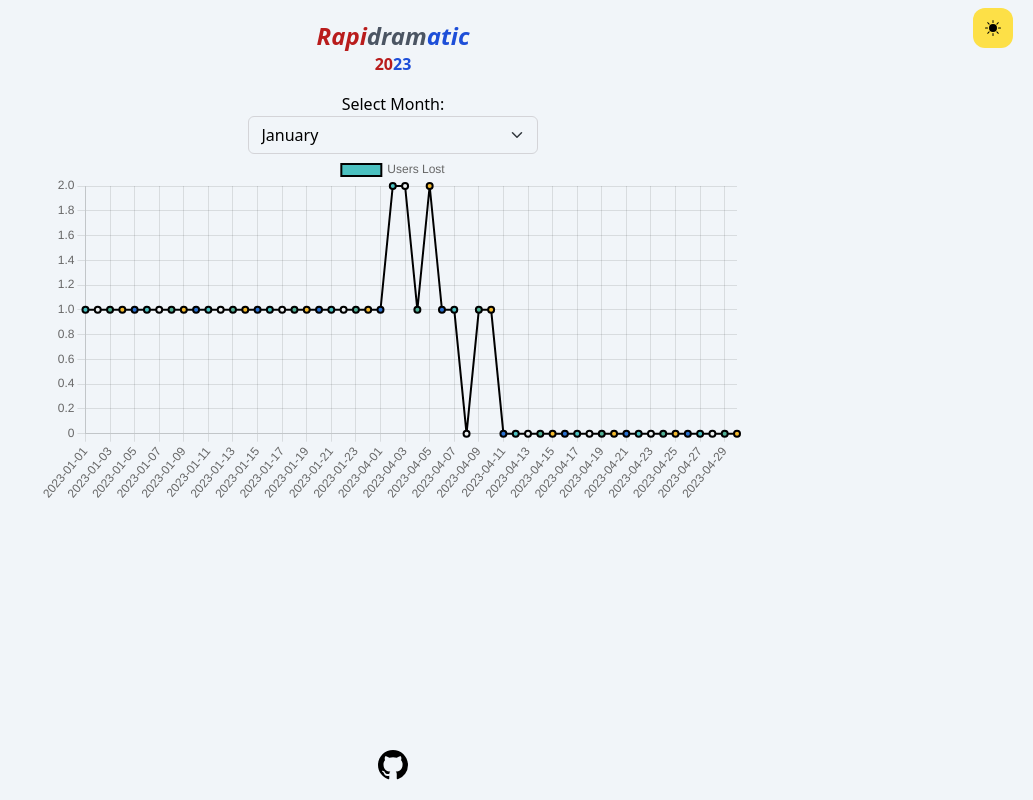
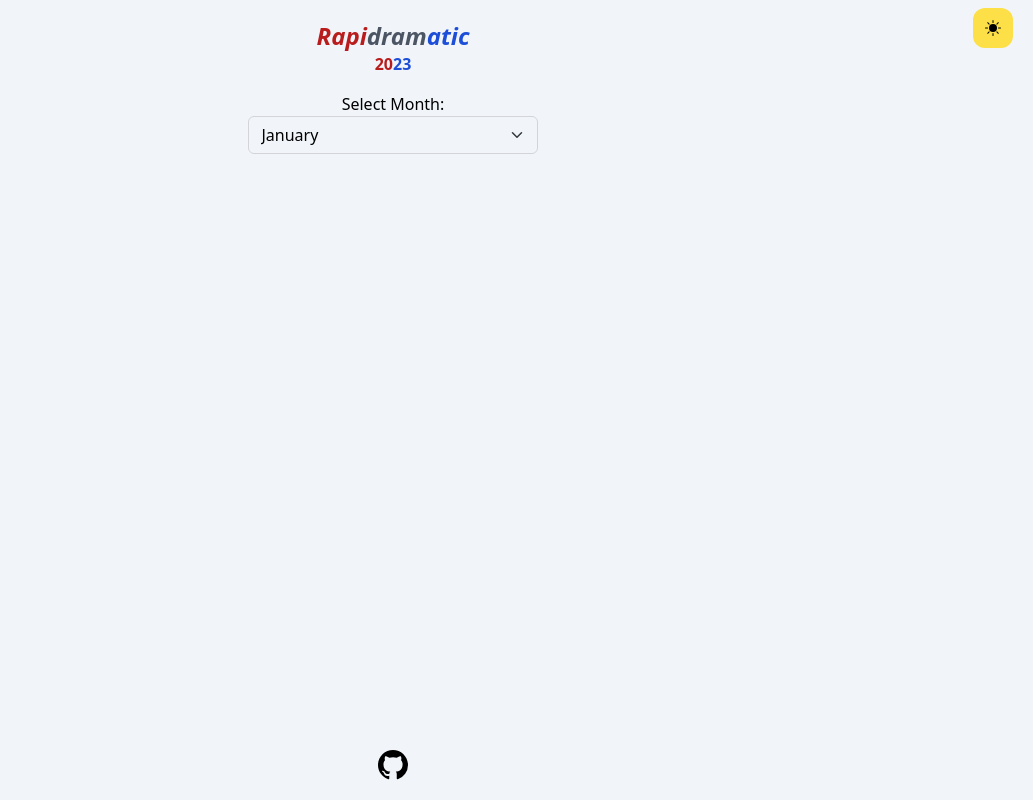
Before and after one commit to qryskalyst20/rapidramatic, a React (Vite) app: page / in a window 1280 px wide. Shown: the whole page, without its empty margins (247-1280 px from the left). Built offline with nearby package versions, Linux system fonts and the light colour scheme.

Commit message:
:art: Moves chart component to other component

```diff
--- a/src/App.jsx
+++ b/src/App.jsx
@@ -3,37 +3,15 @@ import ThemeSwitcher from "./components/ThemeSwitcher";
 import AppTitle from "./components/AppTitle";
 import { BsGithub } from "react-icons/bs";
 import SelectMonth from "./components/SelectMonth";
-import IssueChart from "./components/IssueChart";
 import issueData from "./components/issueData";
 
 function App() {
-  const [userData, setUserData] = useState({
-    labels: issueData.map((data) => data.date),
-    datasets: [
-      {
-        label: "Users Lost",
-        data: issueData.map((data) => data.issue_count),
-        backgroundColor: [
-          "rgba(75,192,192,1)",
-          "#ecf0f1",
-          "#50AF95",
-          "#f3ba2f",
-          "#2a71d0",
-        ],
-        borderColor: "black",
-        borderWidth: 2,
-      },
-    ],
-  });
   return (
     <main className="w-screen h-screen bg-slate-100 dark:bg-zinc-900 flex flex-col p-5 items-center">
       <ThemeSwitcher />
       <AppTitle />
 
       <SelectMonth />
-      <div style={{ width: 700 }}>
-        <IssueChart chartData={userData} />
-      </div>
 
       <BsGithub
         size={30}
```
